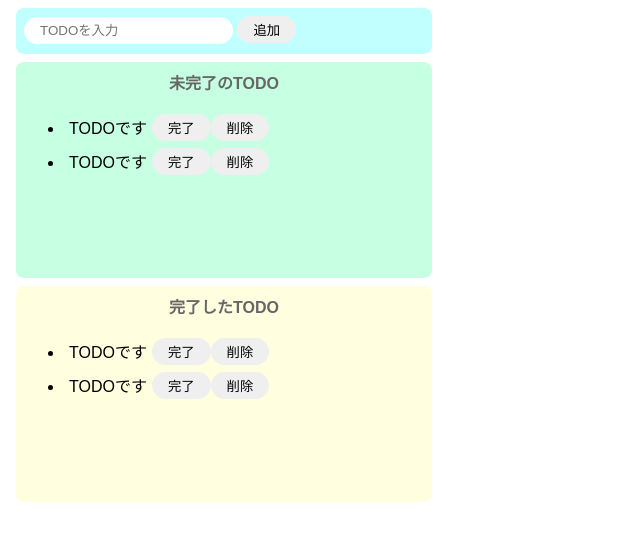
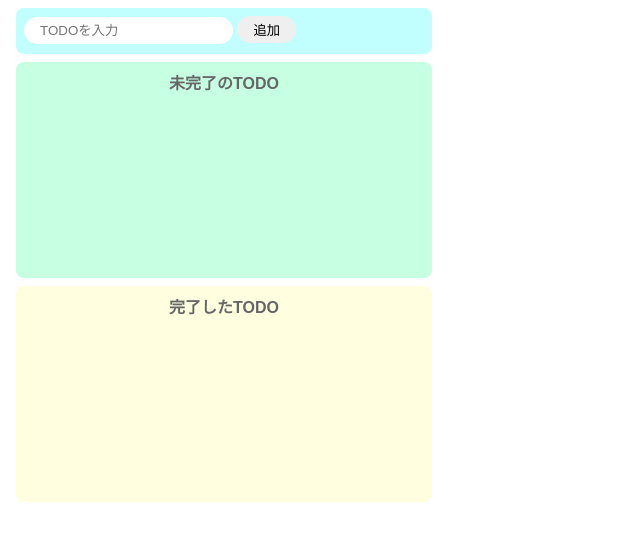
Before and after one commit to ConArrr/condesandbox-todo-js, a website built with Parcel: page index.html in a window 1280 px wide. Shown: the whole page, without its empty margins (0-640 px from the left). Built offline with nearby package versions, Linux system fonts and the light colour scheme.

Commit message:
タスクの戻す機能

```diff
--- a/index.html
+++ b/index.html
@@ -13,42 +13,12 @@
 	</div>
 	<div class="incomplete-area">
 		<p class="title">未完了のTODO</p>
-		<ul id="incomplete-list">
-			<li>
-				<div class="list-row">
-					<p>TODOです</p>
-					<button>完了</button>
-					<button>削除</button>
-				</div>
-			</li>
-			<li>
-				<div class="list-row">
-					<p>TODOです</p>
-					<button>完了</button>
-					<button>削除</button>
-				</div>
-			</li>
-		</ul>
+		<ul id="incomplete-list"></ul>
 	</div>
 
 	<div class="complete-area">
 		<p class="title">完了したTODO</p>
-		<ul id="complete-list">
-			<li>
-				<div class="list-row">
-					<p>TODOです</p>
-					<button>完了</button>
-					<button>削除</button>
-				</div>
-			</li>
-			<li>
-				<div class="list-row">
-					<p>TODOです</p>
-					<button>完了</button>
-					<button>削除</button>
-				</div>
-			</li>
-		</ul>
+		<ul id="complete-list"></ul>
 	</div>
 </div>
 
--- a/src/index.js
+++ b/src/index.js
@@ -5,6 +5,16 @@ const onClickAdd = () => {
   const inputText = document.getElementById("add-text").value;
   document.getElementById("add-text").value = "";
 
+  createIncompleteList(inputText);
+};
+
+// 未完了リストから指定の要素を削除
+const deleteFromIncompleteList = (target) => {
+  document.getElementById("incomplete-list").removeChild(target);
+};
+
+// 未完了リストに追加する関数
+const createIncompleteList = (text) => {
   // li生成
   const li = document.createElement("li");
 
@@ -14,7 +24,7 @@ const onClickAdd = () => {
 
   // p生成
   const p = document.createElement("p");
-  p.innerText = inputText;
+  p.innerText = text;
 
   // button(完了)タグを生成
   const completeButton = document.createElement("button");
@@ -42,6 +52,15 @@ const onClickAdd = () => {
     // buttonタグ生成
     const backButton = document.createElement("button");
     backButton.innerText = "戻す";
+    backButton.addEventListener("click", () => {
+      // 押された戻すボタンの親タグ(li)を完了リストから削除
+      const deleteTarget = backButton.parentNode.parentNode;
+      document.getElementById("complete-list").removeChild(deleteTarget);
+
+      // テキスト取得
+      const text = backButton.parentNode.firstElementChild.innerText;
+      createIncompleteList(text);
+    });
 
     // liタグの子要素に各要素を設定
     addTarget.appendChild(p);
@@ -58,6 +77,8 @@ const onClickAdd = () => {
   deleteButton.addEventListener("click", () => {
     // 押された完了ボタンの親タグ(li)を未完了リストから削除
     deleteFromIncompleteList(deleteButton.parentNode.parentNode);
+
+    //
   });
 
   // liタグの子要素に各要素を設定
@@ -70,11 +91,6 @@ const onClickAdd = () => {
   document.getElementById("incomplete-list").appendChild(li);
 };
 
-// 未完了リストから指定の要素を削除
-const deleteFromIncompleteList = (target) => {
-  document.getElementById("incomplete-list").removeChild(target);
-};
-
 document
   .getElementById("add-button")
   .addEventListener("click", () => onClickAdd());
```
